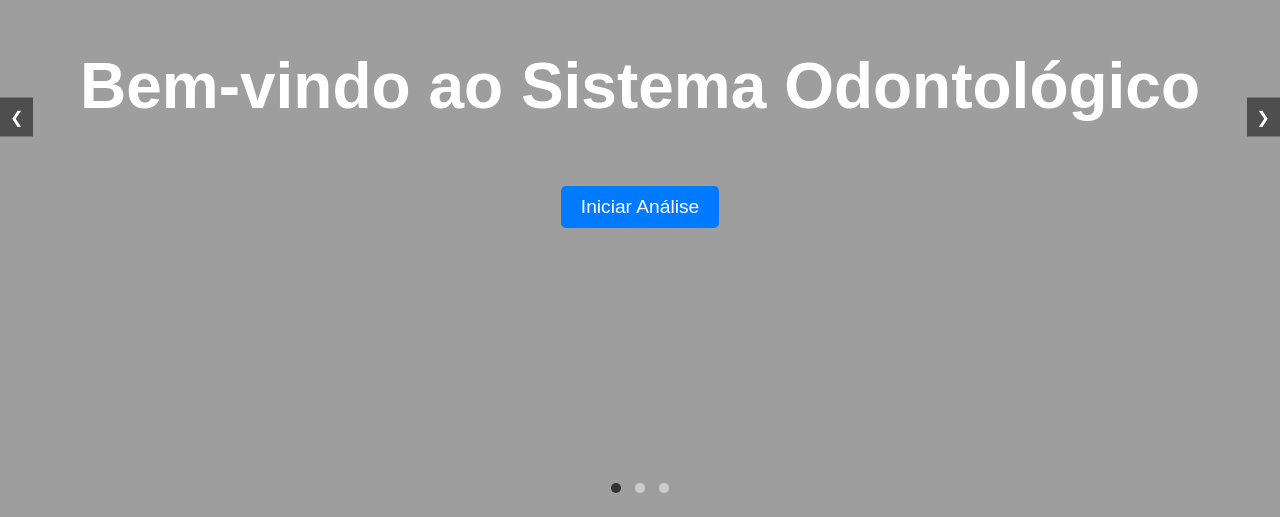
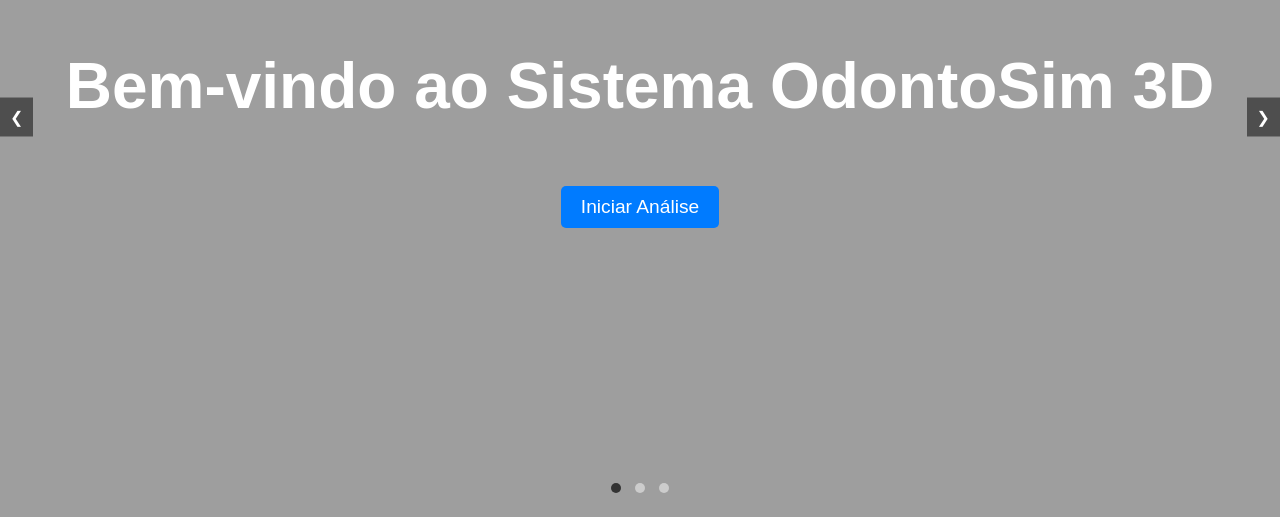
Before and after one commit to marlonargolo/simulacao-odontologica, a plain HTML site: page index.html in a window 1280 px wide. Shown: the part 283-800 px from the top of the page. Drawn offline with Linux system fonts and the light colour scheme.

Commit message:
Update index.html

```diff
--- a/index.html
+++ b/index.html
@@ -109,7 +109,7 @@
     <div class="slider">
         <div class="slides">
             <div class="slide slide-1">
-                <h1>Bem-vindo ao Sistema Odontológico</h1>
+                <h1>Bem-vindo ao Sistema OdontoSim 3D</h1>
                 <a href="dentista1.html"><button class="button">Iniciar Análise</button></a>
             </div>
             <div class="slide slide-2">
```
